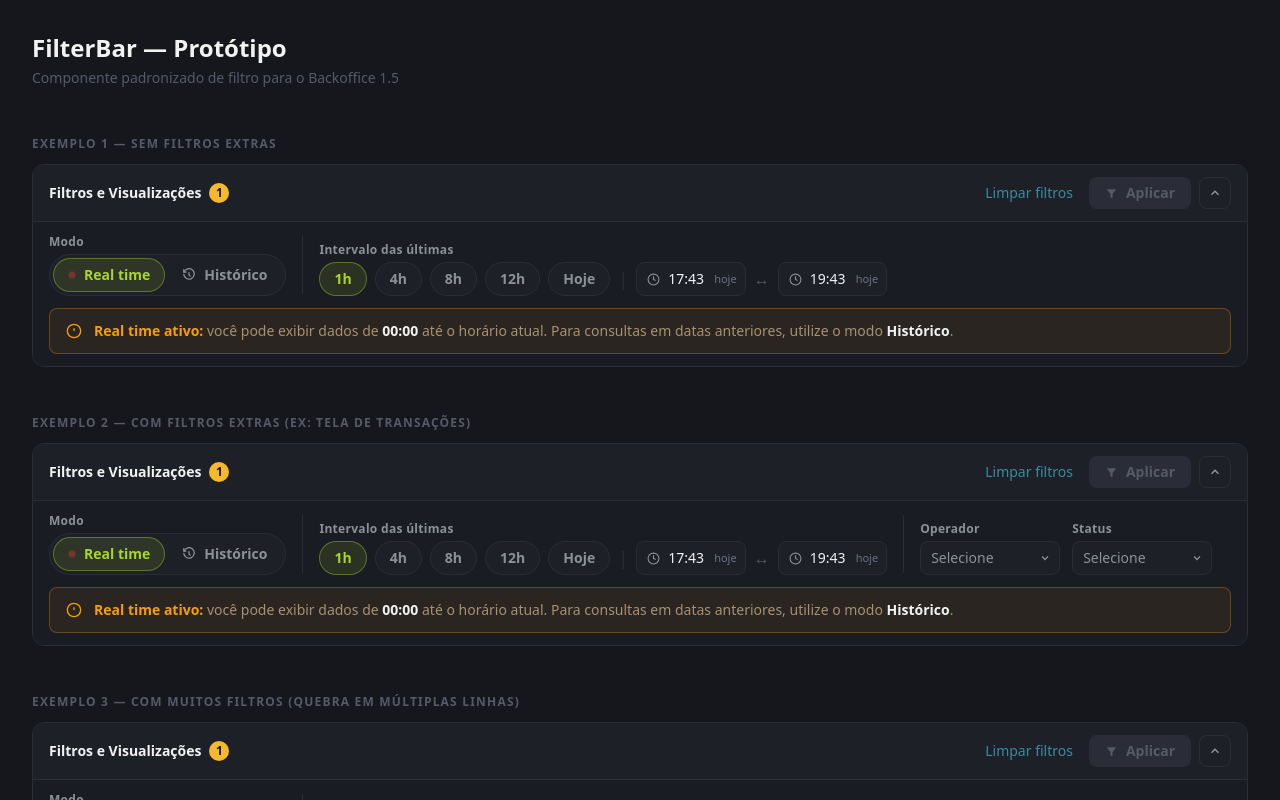
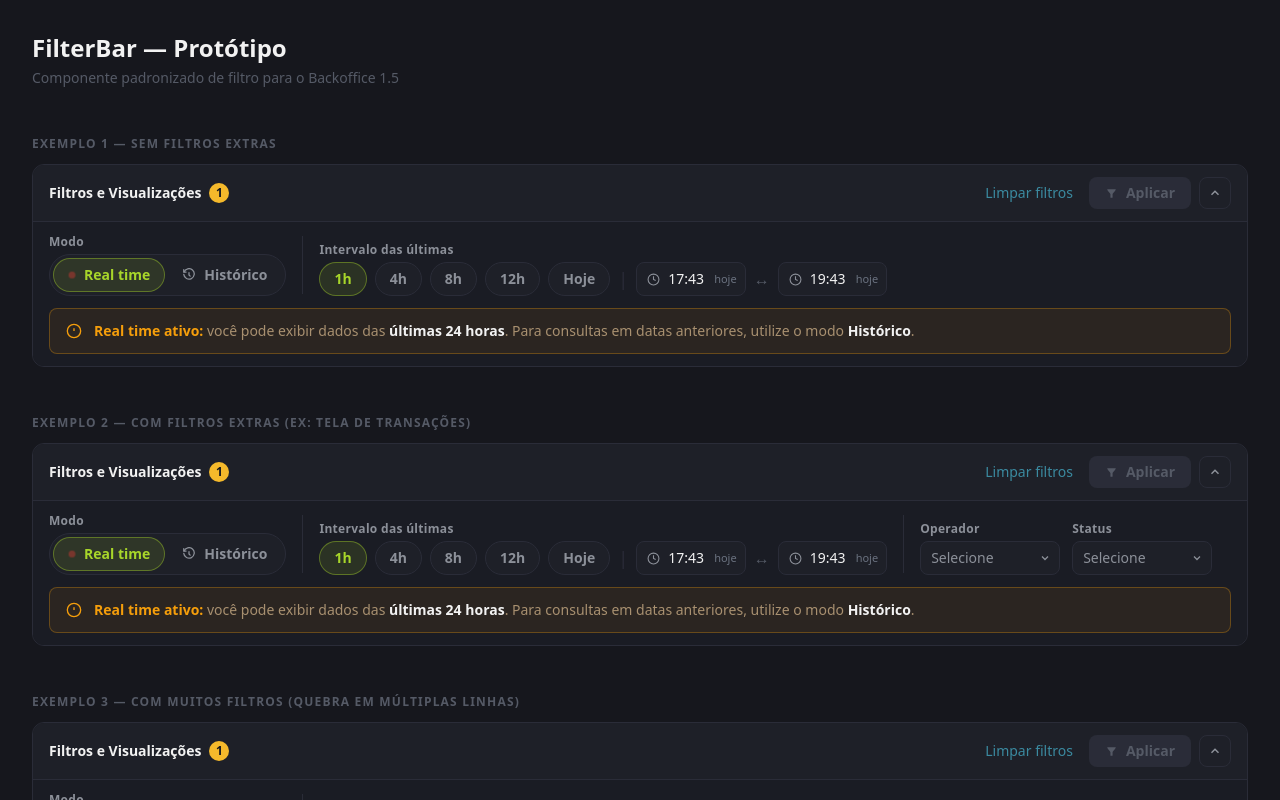
Before and after one commit to libanio-cactus/filter-bar, a React (Vite) app: page / in a window 1280 px wide. Shown: the top 800 px of the page. Built offline with nearby package versions, Linux system fonts and the light colour scheme.

Commit message:
Alterar frase tooltip

```diff
--- a/src/components/FilterBar/RealtimeBanner.tsx
+++ b/src/components/FilterBar/RealtimeBanner.tsx
@@ -24,7 +24,7 @@ export function RealtimeBanner() {
 
       <p className="text-sm" style={{ color: '#A89070' }}>
         <span style={{ color: '#F59E0B', fontWeight: 600 }}>Real time ativo: </span>
-        você pode exibir dados de <span style={{ color: '#F2F2F2', fontWeight: 600 }}>00:00</span> até o horário atual. Para consultas em datas anteriores, utilize o modo{' '}
+        você pode exibir dados das <span style={{ color: '#F2F2F2', fontWeight: 600 }}>últimas 24 horas</span>. Para consultas em datas anteriores, utilize o modo{' '}
         <span style={{ color: '#F2F2F2', fontWeight: 600 }}>Histórico</span>.
       </p>
     </div>
```
